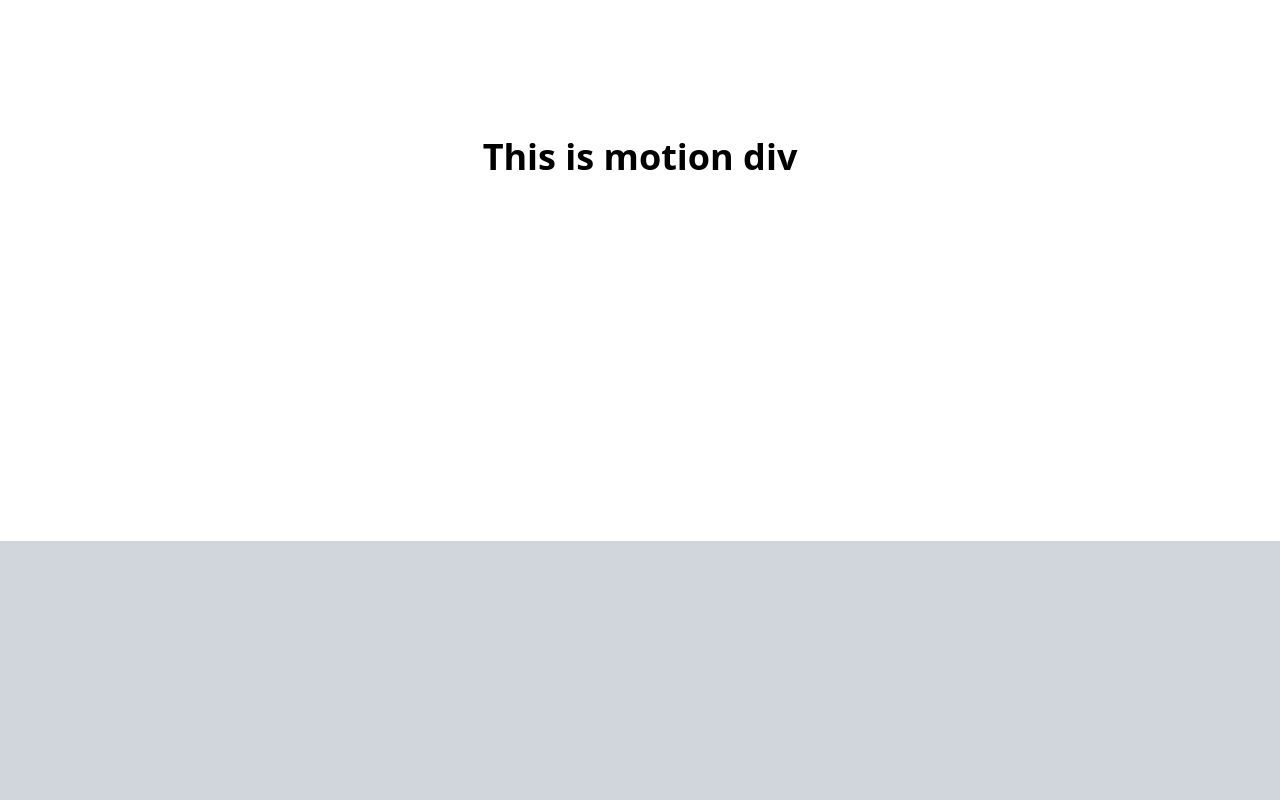
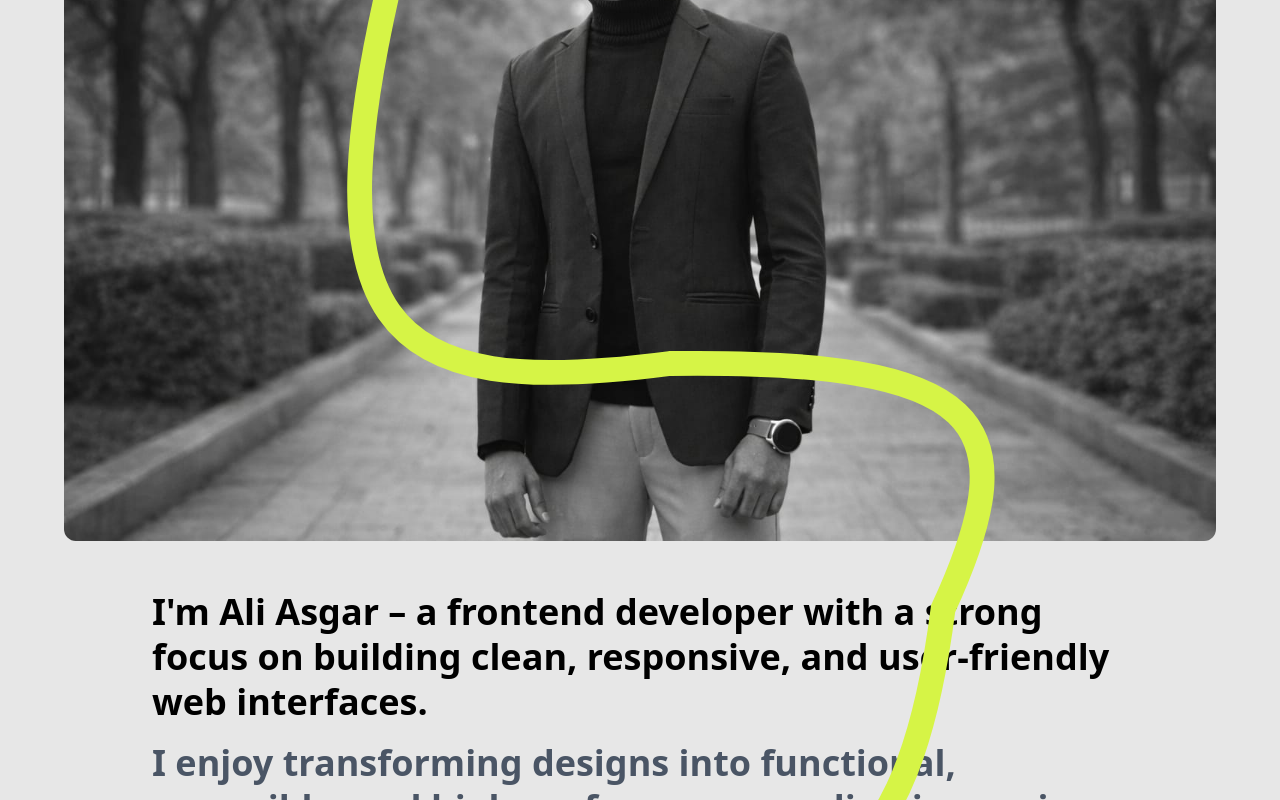
Before and after one commit to AliAsgar8/Portfolio-latest, a Next.js app: page / in a window 1280 px wide. Shown: the part 1040-1840 px from the top of the page. Built offline with nearby package versions, Linux system fonts and the light colour scheme.

Commit message:
feat: add svg animation and image

```diff
--- a/app/component/section/About.tsx
+++ b/app/component/section/About.tsx
@@ -2,56 +2,172 @@
 
 import { motion, useScroll, useTransform, useSpring } from "framer-motion";
 import Image from "next/image";
-import { useRef } from "react";
-import image from "../../public/me-sitting.37df8593.webp";
+import { useEffect, useRef } from "react";
+import PortfolioImage from "@/public/images/portfolio-image.jpeg";
 
 const About = () => {
   const containerRef = useRef<HTMLDivElement>(null);
+  const pathRef = useRef<SVGPathElement | null>(null);
 
   const { scrollYProgress } = useScroll({
     target: containerRef,
     offset: ["start center", "end center"],
   });
 
-  // SECTION animation (first)
+  // SECTION animation
   const sectionScaleValue = useTransform(scrollYProgress, [0, 0.3], [0.8, 1]);
   const sectionBorderRadiusValue = useTransform(
     scrollYProgress,
     [0, 0.3],
-    ["50px", "0px"]
+    ["50px", "0px"],
   );
+
   const sectionScale = useSpring(sectionScaleValue, {
     stiffness: 100,
     damping: 20,
   });
+
   const sectionBorderRadius = useSpring(sectionBorderRadiusValue, {
     stiffness: 100,
     damping: 20,
   });
 
-  // IMAGE animation (second, starts after section)
-  const imageScaleXValue = useTransform(scrollYProgress, [0, 0.3], [0.8, 1]);
+  // IMAGE animation
+  const imageScaleXValue = useTransform(scrollYProgress, [0, 0.5], [0.5, 1]);
   const imageScaleX = useSpring(imageScaleXValue, {
-    stiffness: 100,
-    damping: 20,
+    stiffness: 50,
+    damping: 25,
   });
+
+  // SVG PATH SCROLL DRAW
+  useEffect(() => {
+    const path = pathRef.current;
+    const section = containerRef.current;
+
+    if (!path || !section) return;
+
+    const pathLength = path.getTotalLength();
+    path.style.strokeDasharray = `${pathLength}`;
+    path.style.strokeDashoffset = `${pathLength}`;
+
+    let ticking = false;
+
+    const updatePath = () => {
+      const sectionTop = section.offsetTop;
+      const sectionHeight = section.offsetHeight;
+      const scrollY = window.scrollY;
+      const windowHeight = window.innerHeight;
+
+      const progress = (scrollY + windowHeight - sectionTop) / sectionHeight;
+
+      const clamped = Math.min(Math.max(progress, 0), 1);
+      path.style.strokeDashoffset = `${pathLength * (1 - clamped)}`;
+
+      ticking = false;
+    };
+
+    const onScroll = () => {
+      if (!ticking) {
+        window.requestAnimationFrame(updatePath);
+        ticking = true;
+      }
+    };
+
+    window.addEventListener("scroll", onScroll);
+    updatePath();
+
+    return () => window.removeEventListener("scroll", onScroll);
+  }, []);
 
   return (
     <section
       ref={containerRef}
-      className="relative h-[200vh] bg-gray-300 flex justify-center"
+      className="relative bg-[rgb(30,30,30)] overflow-hidden"
     >
-      {/* Section */}
+      {/* SVG PATH — RESPONSIVE */}
+      <svg
+        viewBox="0 0 319 391"
+        fill="none"
+        preserveAspectRatio="xMidYMid meet"
+        className="
+          absolute
+          left-1 sm:left-6 lg:left-10
+          top-10 sm:top-0
+          h-[40%] sm:h-[60%] lg:h-full
+          w-auto
+          opacity-100
+          z-50
+        "
+      >
+        <path
+          ref={pathRef}
+          d="M0.870384 16.492C107.119 10.3165 124.584 22.991 116.87 60.492C83.2064 190.954 110.032 212.596 202.87 200.492C303.703 199.189 319.192 218.314 290.87 279.492C278.491 376.632 241.93 390.71 136.87 361.492"
+          stroke="#D6F446"
+          strokeWidth="8"
+          fill="none"
+        />
+      </svg>
+
+      {/* MAIN SECTION */}
       <motion.div
         style={{ scale: sectionScale, borderRadius: sectionBorderRadius }}
-        className="sticky top-0 bg-white h-screen w-screen flex items-center justify-center flex-col"
+        className="
+           top-0
+          bg-[rgb(231,231,231)]
+          w-screen
+          flex flex-col
+          gap-12
+          pb-20
+          relative
+          z-20
+        "
       >
-        {/* Image */}
-        {/* <motion.div style={{ scaleX: imageScaleX }}>
-          <Image src={image} width={1200} height={200} alt="image" />
-        </motion.div> */}
+        {/* IMAGE */}
+        <motion.div
+          style={{ scaleX: imageScaleX }}
+          className="flex justify-center mt-20 px-4"
+        >
+          <Image
+            src={PortfolioImage}
+            alt="Portfolio Image"
+            priority
+            sizes="(max-width: 768px) 100vw, 80vw"
+            className="
+              object-cover
+              w-full
+              max-w-6xl
+              h-[55vh]
+              sm:h-[70vh]
+              lg:h-[90vh]
+              rounded-xl
+            "
+          />
+        </motion.div>
 
-        <h1 className="text-4xl font-bold mt-8">This is motion div</h1>
+        {/* TEXT */}
+        <div className="container mx-auto px-4 sm:px-6">
+          <h1
+            className="
+              font-semibold
+              leading-tight
+              text-xl
+              sm:text-2xl
+              md:text-3xl
+              lg:text-4xl
+              max-w-5xl
+            "
+          >
+            <span className="block">
+              I'm Ali Asgar – a frontend developer with a strong focus on
+              building clean, responsive, and user-friendly web interfaces.
+            </span>
+
+            <span className="block mt-4 text-gray-600">
+              I enjoy transforming designs into functional, accessible, and
+              high-performance applications using modern frontend technologies.
+            </span>
+          </h1>
+        </div>
       </motion.div>
     </section>
   );
```
Also changed, not shown: public/images/portfolio-image.jpeg (added).
